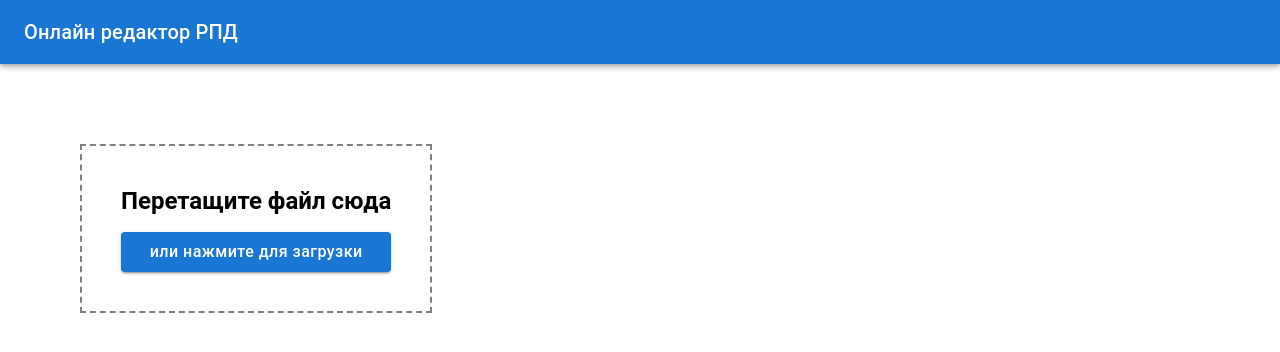
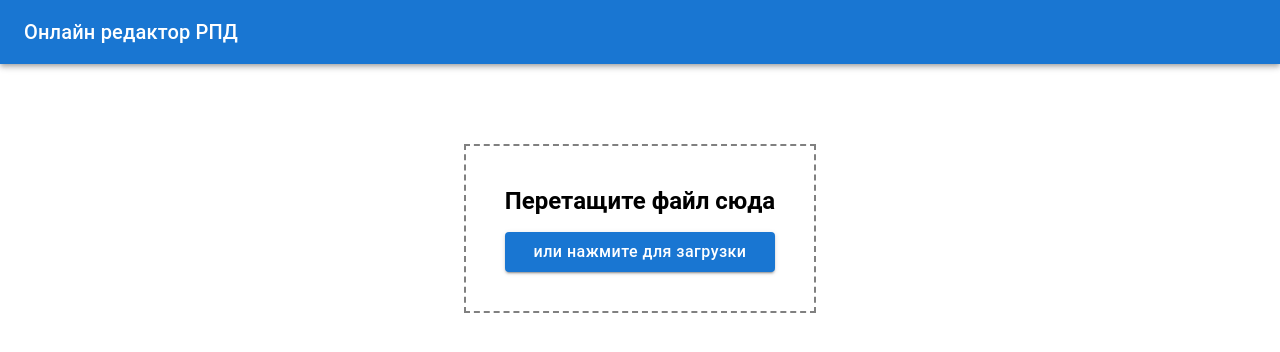
Before and after one commit to ElenaBakova/DWP-Editor, a React (Create React App) app in the folder front/: page / in a window 1280 px wide. Shown: the top 352 px of the page. Built offline with nearby package versions, Linux system fonts and the light colour scheme.

Commit message:
Fixed alignment

```diff
--- a/front/src/App.tsx
+++ b/front/src/App.tsx
@@ -1,13 +1,19 @@
 import React from 'react';
 import {TopBar} from "./components/TopBar";
 import {TextValidationPage} from "./components/TextValidationPage";
+import {Grid} from "@mui/material";
 
 function App() {
     return (
-        <div className="container mx-auto p-4 flex justify-center">
-            <TopBar/>
-            <TextValidationPage/>
-        </div>
+        <Grid container justifyContent="center" alignItems="center" direction="column">
+            <Grid container item>
+                <TopBar/>
+            </Grid>
+
+            <Grid item>
+                <TextValidationPage/>
+            </Grid>
+        </Grid>
     );
 }
 
--- a/front/src/components/TextValidationPage.tsx
+++ b/front/src/components/TextValidationPage.tsx
@@ -5,10 +5,16 @@ import {Grid, Typography} from "@mui/material";
 
 const AcceptedFileType = {Doc: '.docx'};
 
+interface IErrorsData {
+    message: string;
+    // section: string;
+}
+
 export const TextValidationPage = React.memo(() => {
     const [isDropActive, setIsDropActive] = React.useState(false)
     const [isFileDropped, setIsFileDropped] = React.useState(false)
     const [files, setFiles] = React.useState<File[]>([])
+    const [errors, setErrors] = React.useState<IErrorsData[]>([])
     const fileRef = React.useRef<HTMLInputElement>(null);
 
     // File formats that can be uploaded
@@ -31,8 +37,10 @@ export const TextValidationPage = React.memo(() => {
             body: formData,
         })
             .then(
-                () => {
-                    console.log("Files uploaded");
+                (response) => {
+                    response.json().then(data => {
+                        setErrors(data)
+                    })
                 },
                 (error) => {
                     console.log("upload file error");
@@ -54,8 +62,6 @@ export const TextValidationPage = React.memo(() => {
         <Grid container direction="column" sx={{
             m: 10,
             p: 3,
-            justifyContent: 'center',
-            alignContent: 'center',
             width: 'fit-content',
             border: '2px dashed grey'
         }}
--- a/front/src/components/TopBar.tsx
+++ b/front/src/components/TopBar.tsx
@@ -6,7 +6,7 @@ export function TopBar() {
         <Box sx={{flexGrow: 1}}>
             <AppBar position="static" color="primary" enableColorOnDark>
                 <Toolbar>
-                    <Typography variant="h6" component="div" sx={{flexGrow: 1}}>
+                    <Typography variant="h6" component="div">
                         Онлайн редактор РПД
                     </Typography>
                 </Toolbar>
```
